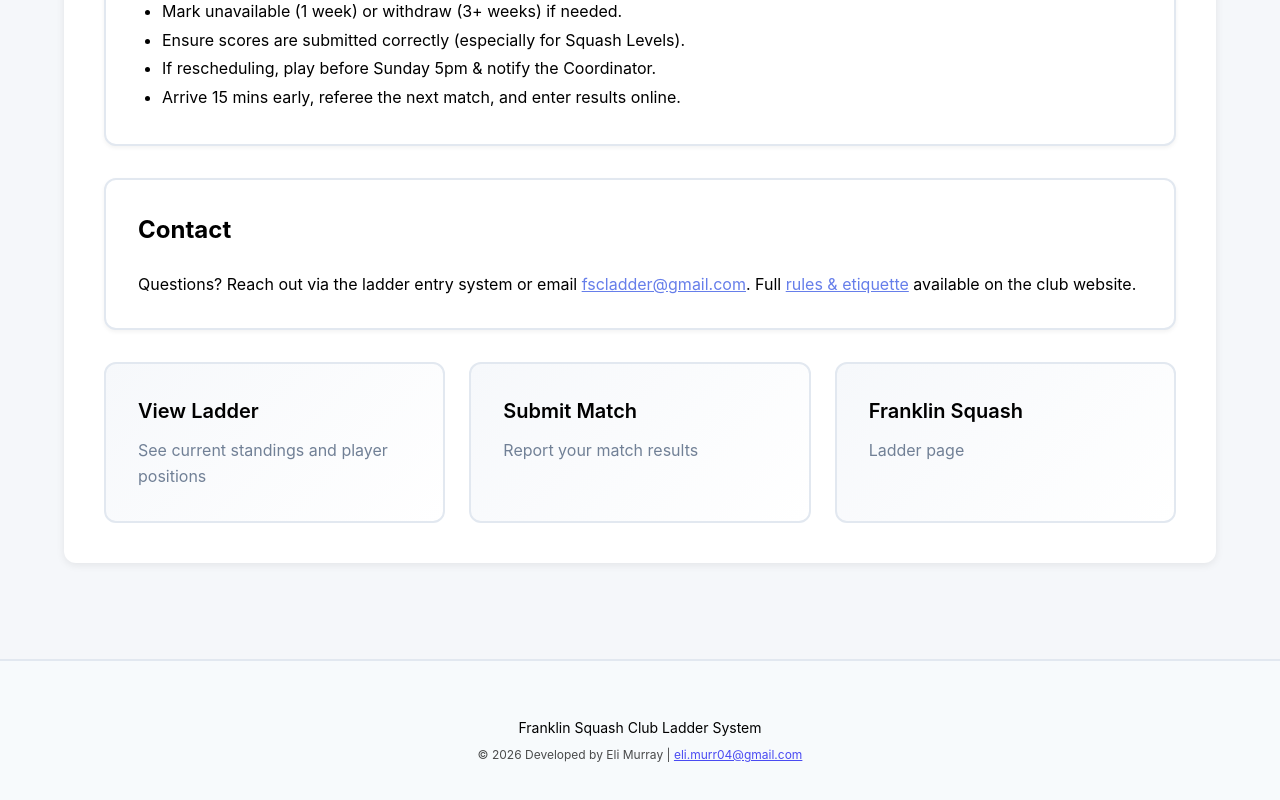
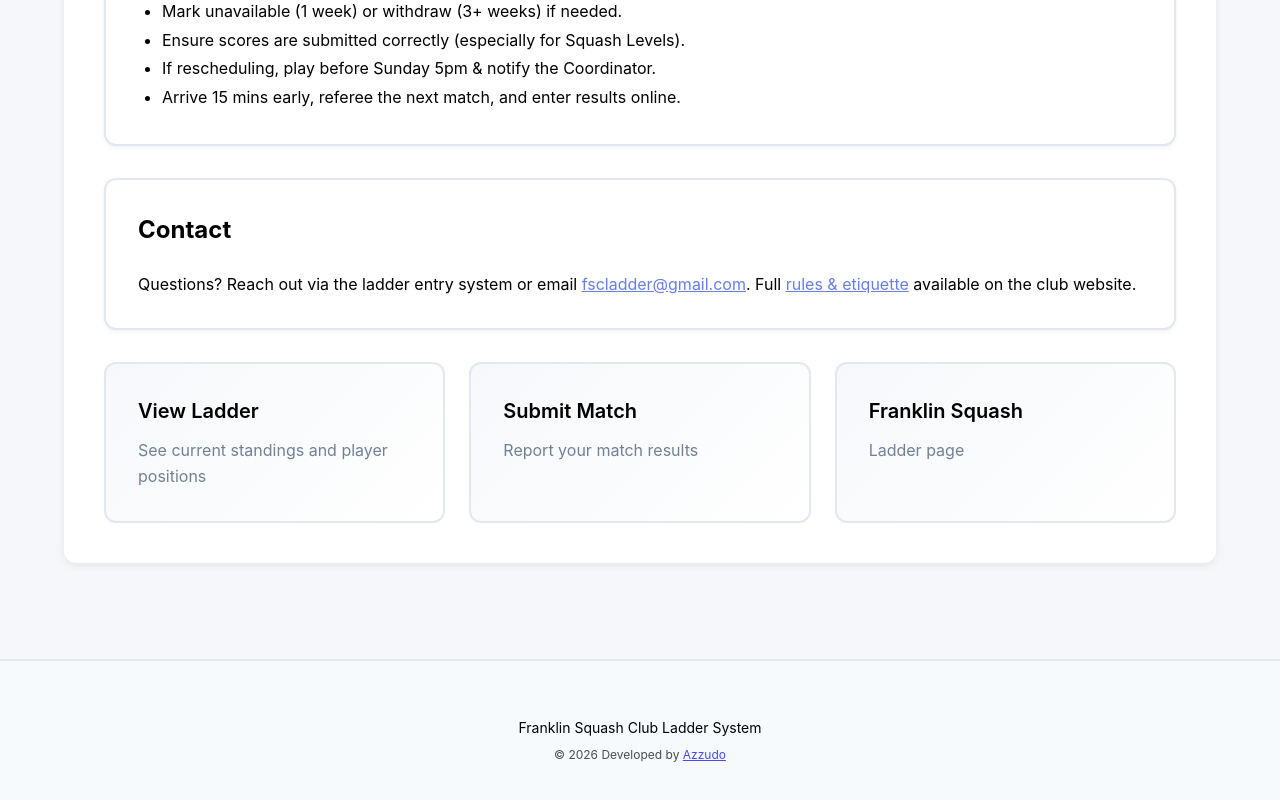
Before and after one commit to Elimurray/ladder, a React (Vite) app in the folder frontend/: page / in a window 1280 px wide. Shown: the part 1122-1922 px from the top of the page. Built offline with nearby package versions, Linux system fonts and the light colour scheme; no server answers.

Commit message:
azzudo footer

```diff
--- a/frontend/src/App.jsx
+++ b/frontend/src/App.jsx
@@ -163,12 +163,14 @@ function AppContent() {
           </p>
 
           <p style={{ margin: "0.5rem 0", fontSize: "0.75rem", opacity: 0.7 }}>
-            © {new Date().getFullYear()} Developed by Eli Murray |{" "}
+            © {new Date().getFullYear()} Developed by{" "}
             <a
-              href="mailto:eli.murr04@gmail.com"
+              href="https://azzudo.com"
+              target="_blank"
+              rel="noopener noreferrer"
               style={{ textDecoration: "underline" }}
             >
-              eli.murr04@gmail.com
+              Azzudo
             </a>
           </p>
         </div>
```
